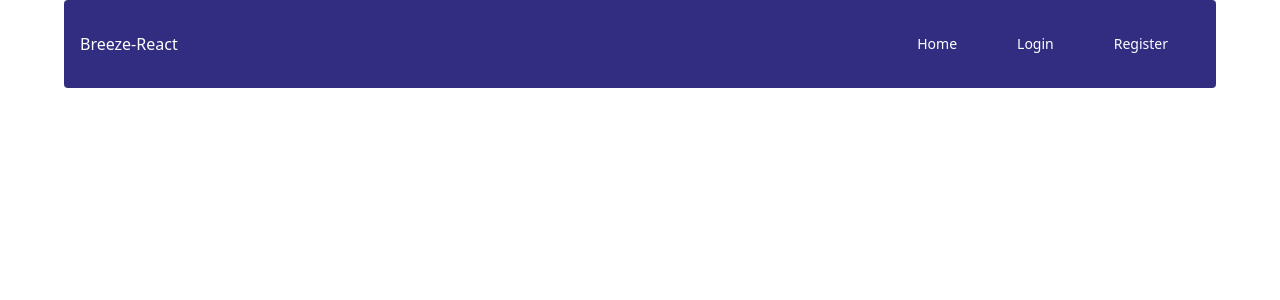
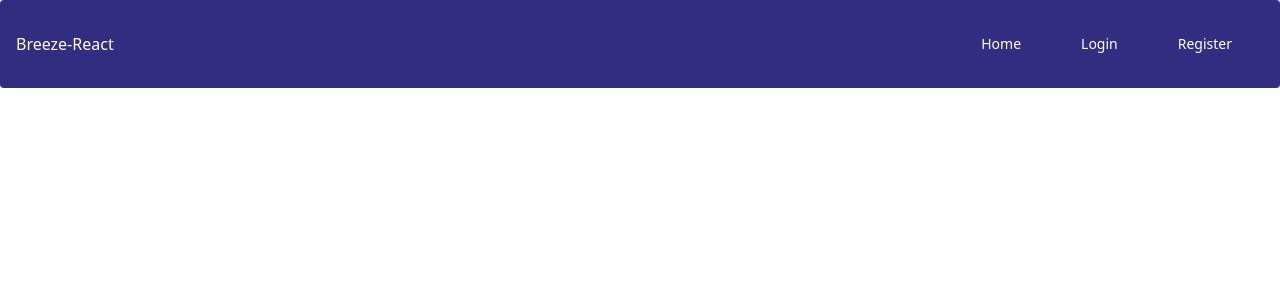
Before and after one commit to dmarsal90/laravel-react-authentication, a React (Vite) app in the folder react-front/: page / in a window 1280 px wide. Shown: the top 300 px of the page. Built offline with nearby package versions, Linux system fonts and the light colour scheme; the HTML template or start-up script is replaced by a standard one.

Commit message:
Update styles

```diff
--- a/react-front/src/App.jsx
+++ b/react-front/src/App.jsx
@@ -3,7 +3,7 @@ import {Link} from "react-router-dom";
 function App() {
 
 
-    return (<div className="max-w-6xl mx-auto">
+    return (<div className="bg-slate-100">
         <nav className="rounded bg-indigo-900 text-white px-2 py-2.5 sm:px-4">
             <div
                 className="container mx-auto flex flex-wrap items-center justify-between"
```
